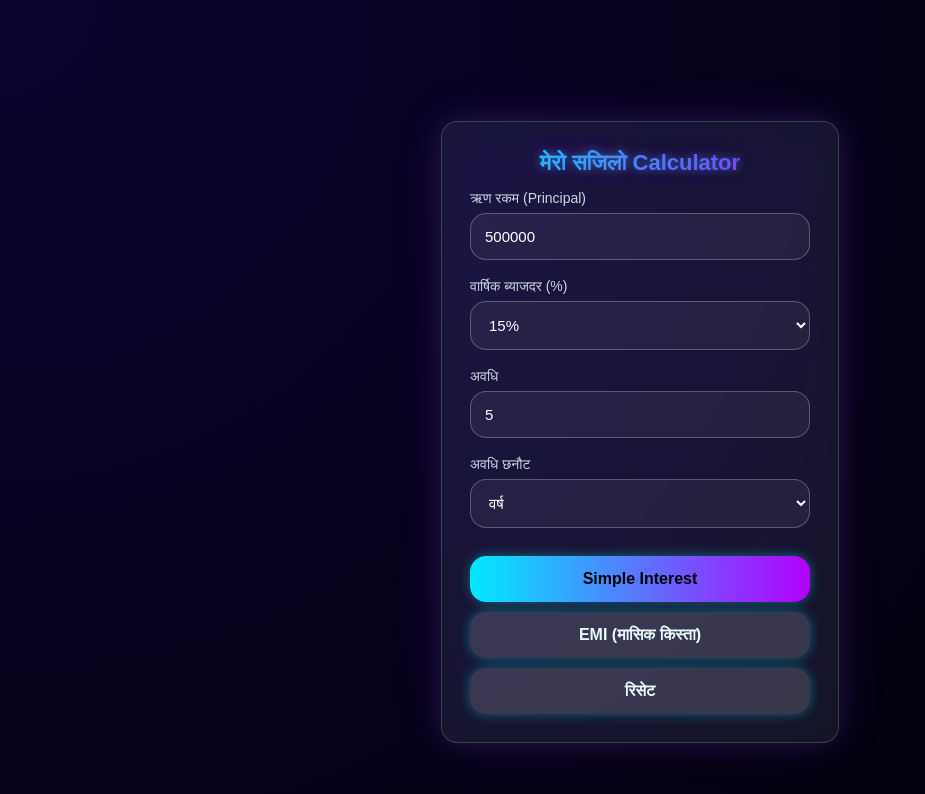
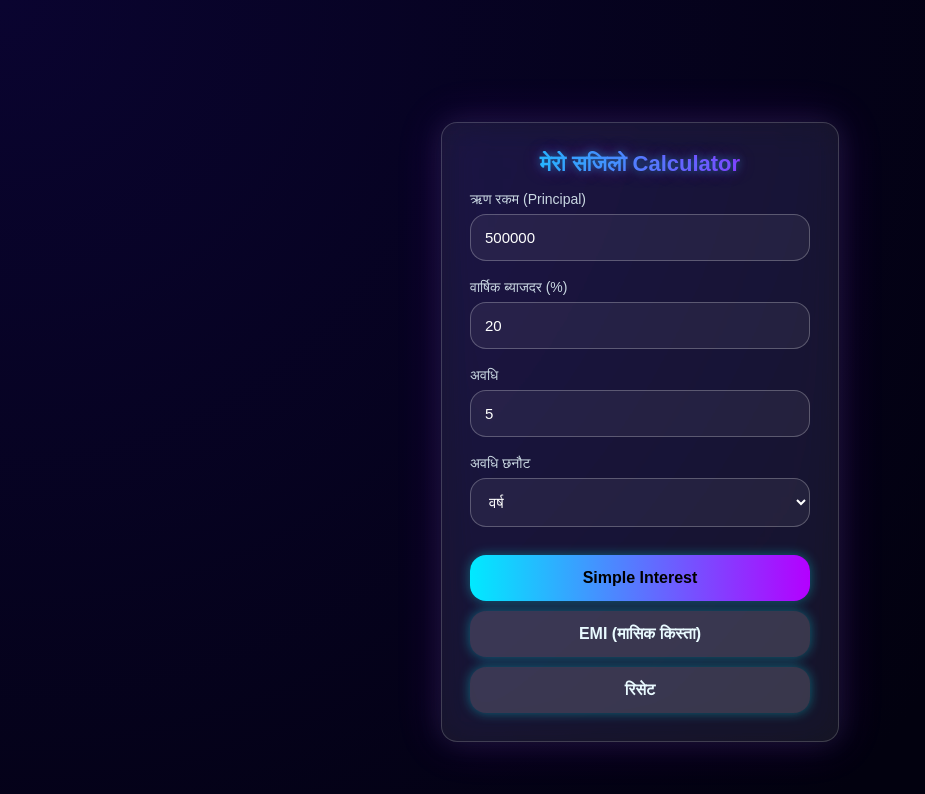
Before and after one commit to hamroshoping-dot/-calculator-, a plain HTML site: page index.html in a window 1280 px wide. Shown: the whole page, without its empty margins (0-925 px from the left). Drawn offline with Linux system fonts and the light colour scheme.

Commit message:
Change interest rate input to number type
Updated the interest rate input from a select dropdown to a number input with a default value of 20.

```diff
--- a/index.html
+++ b/index.html
@@ -21,15 +21,8 @@
 
   <div class="field">
     <label>वार्षिक ब्याजदर (%)</label>
-    <select id="rate">
-      <option value="10">10%</option>
-      <option value="15" selected>15%</option>
-      <option value="20">20%</option>
-      <option value="25">25%</option>
-      <option value="30">30%</option>
-      <option value="35">35%</option>
-    </select>
-  </div>
+    <input id="rate" type="number" value="20">
+    </div>
 
   <div class="field">
     <label>अवधि</label>
```
